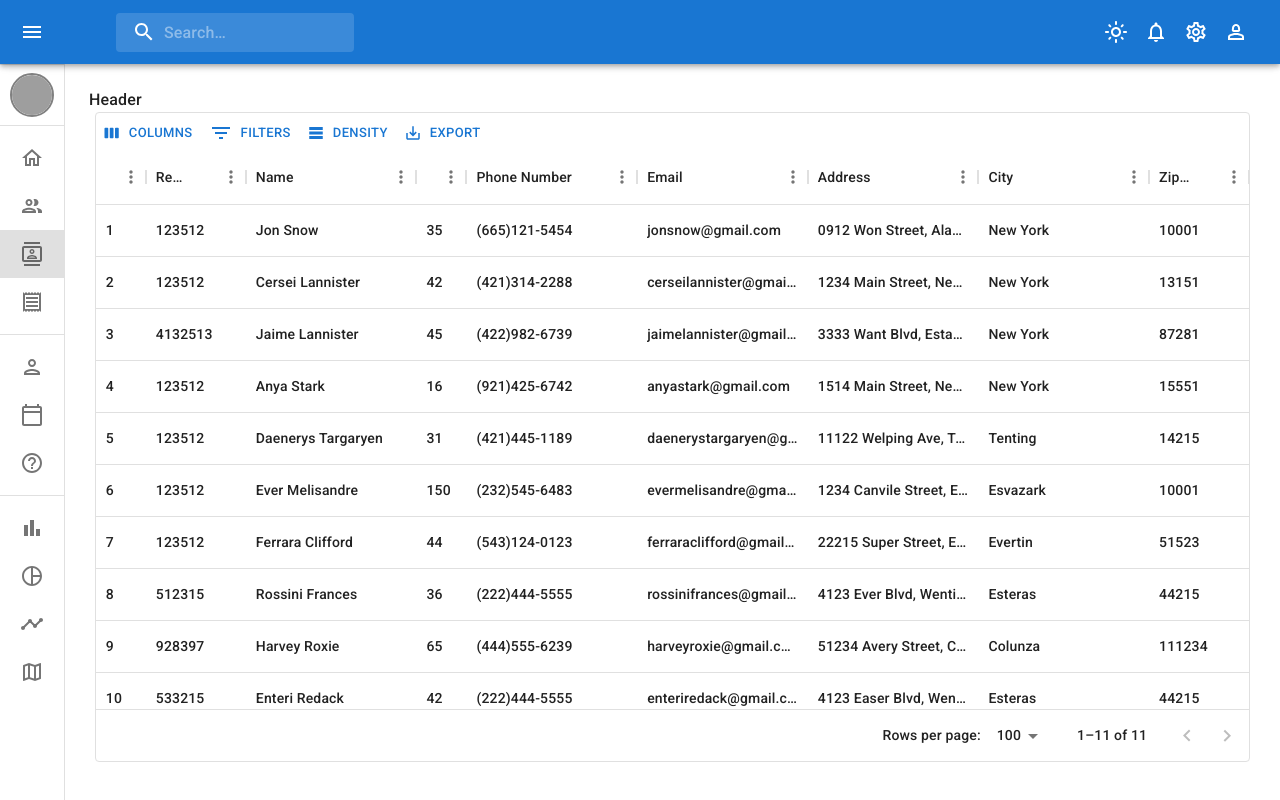
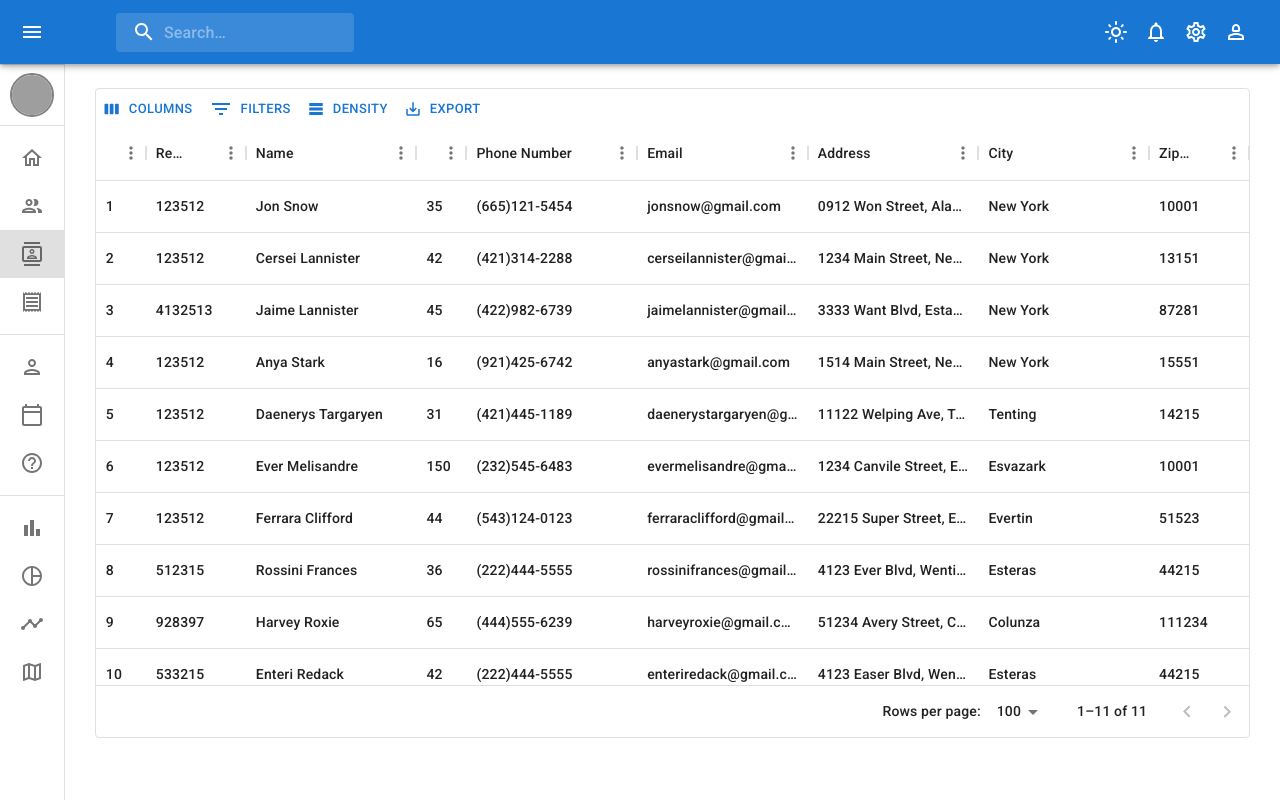
Before and after one commit to UsamaRabie/Dashboard, a React (Vite) app: page /contacts in a window 1280 px wide. Built offline with nearby package versions, Linux system fonts and the light colour scheme; grey boxes are pictures that could not be loaded.

Commit message:
Update Contacts.jsx

```diff
--- a/src/page/contacts/Contacts.jsx
+++ b/src/page/contacts/Contacts.jsx
@@ -7,10 +7,7 @@ import Header from "../../components/Header";
 const Contacts = () => {
   return (
     <Box>
-      <Header
-        title="CONTACTS"
-        subTitle="List of Contacts for Future Reference"
-      />
+
 
       <Box sx={{ height: 650, width: "99%", mx: "auto" }}>
         <DataGrid
```
